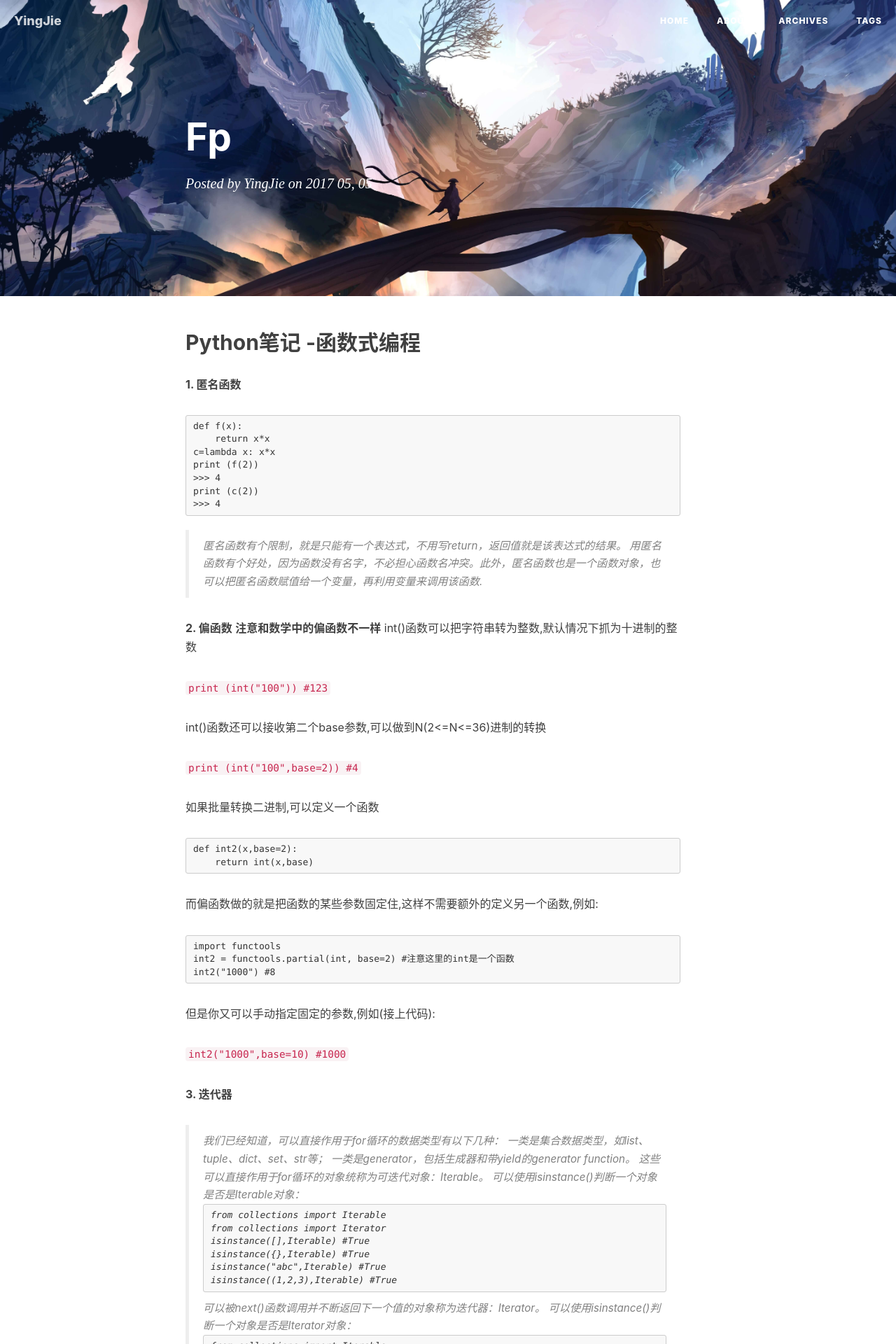
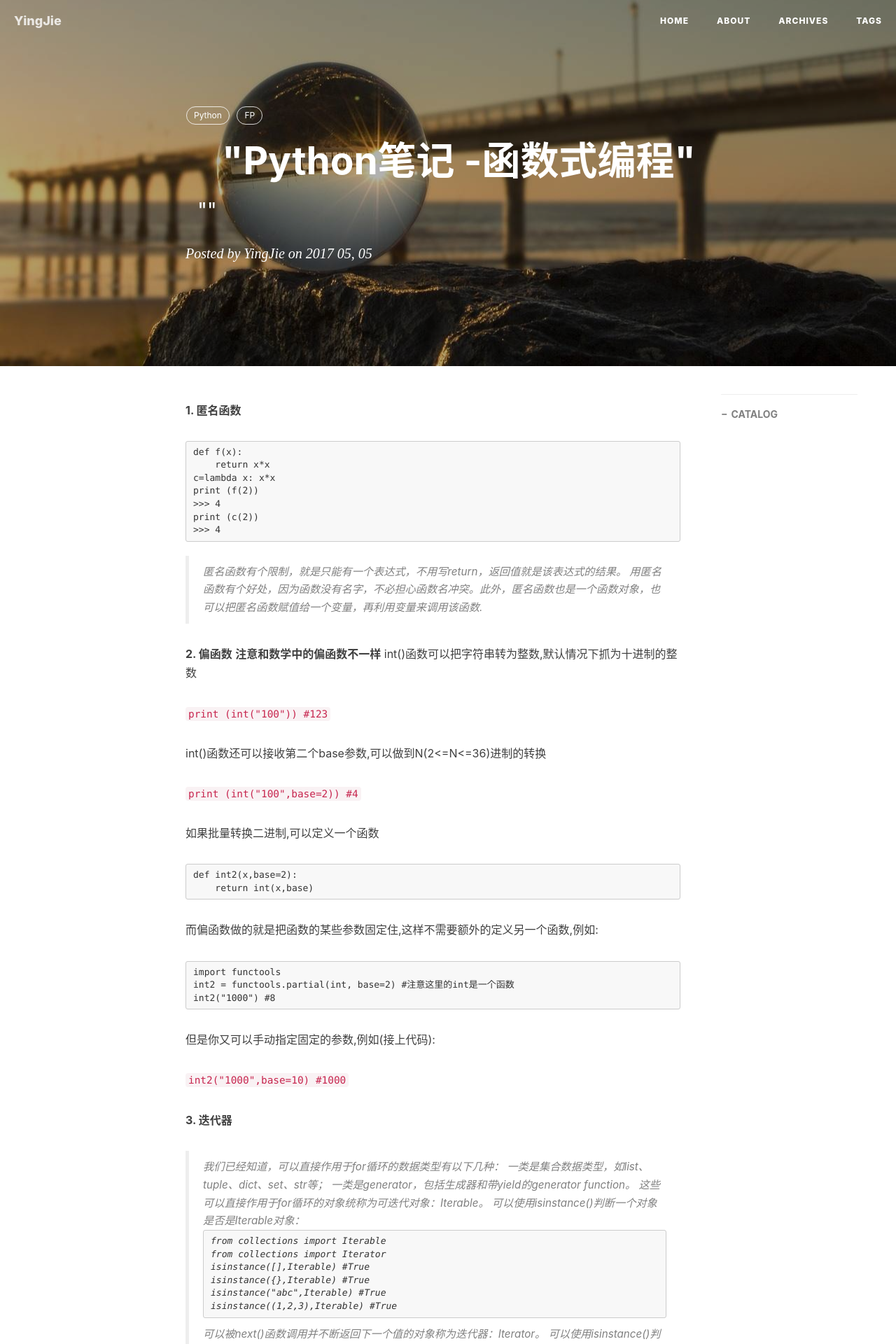
Before and after one commit to gyje/gyje.github.io-old, a Jekyll site: the page built from _posts/2017-05-05-FP.md, in a window 1280 px wide. Shown: the top 1920 px of the page at 70% size. Built offline with Jekyll 4.4.1, drawn with Linux system fonts in a browser that asks for light colours; nearby versions of some CDN libraries; our own code applies the rules of GitHub Pages for plain Markdown files; comment, search, counter and statistics services are not loaded; some of the changed lines change nothing that is shown.

Commit message:
add title
add title

````diff
--- a/_posts/2017-05-05-FP.md
+++ b/_posts/2017-05-05-FP.md
@@ -1,4 +1,18 @@
-## Python笔记 -函数式编程
+---
+layout:     post
+title:      "Python笔记 -函数式编程"
+subtitle:   ""
+date:       2017-05-05 10:00:00
+author:     "YingJie"
+header-img: "img/newblog.jpg"
+header-mask: 0.3
+navcolor:   "invert"
+catalog:	true
+timezone: CN
+tags:
+    - Python
+    - FP
+---
 **1. 匿名函数**
 ```
 def f(x):
````
